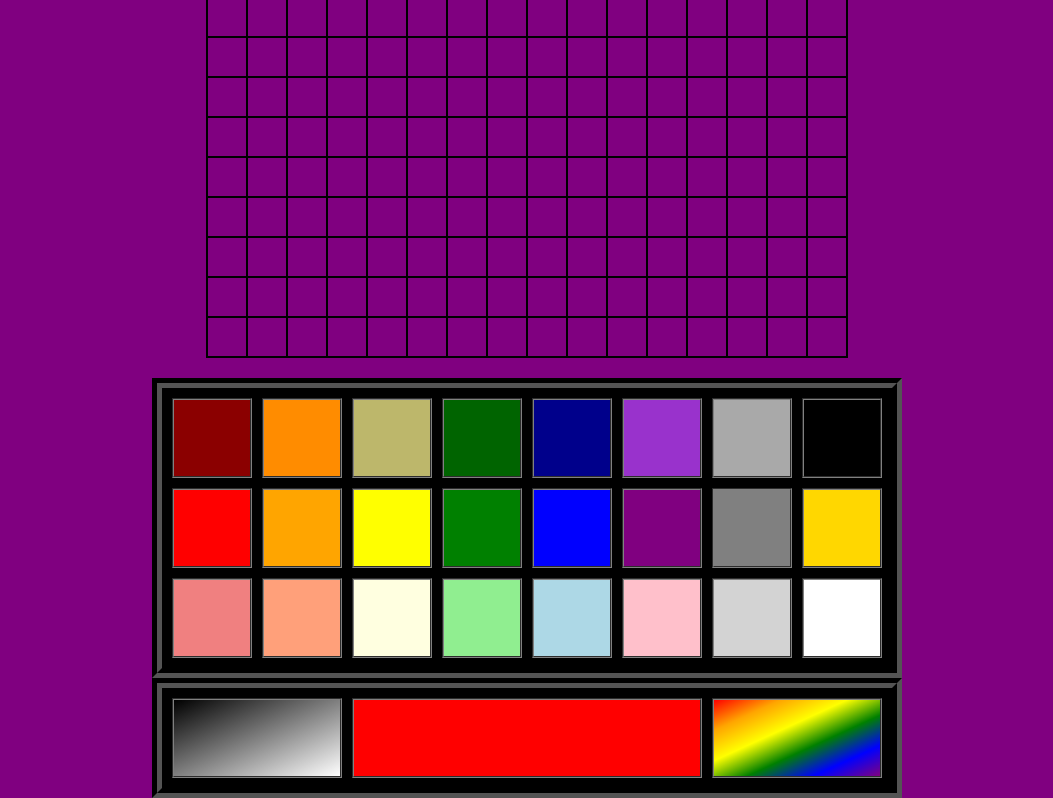
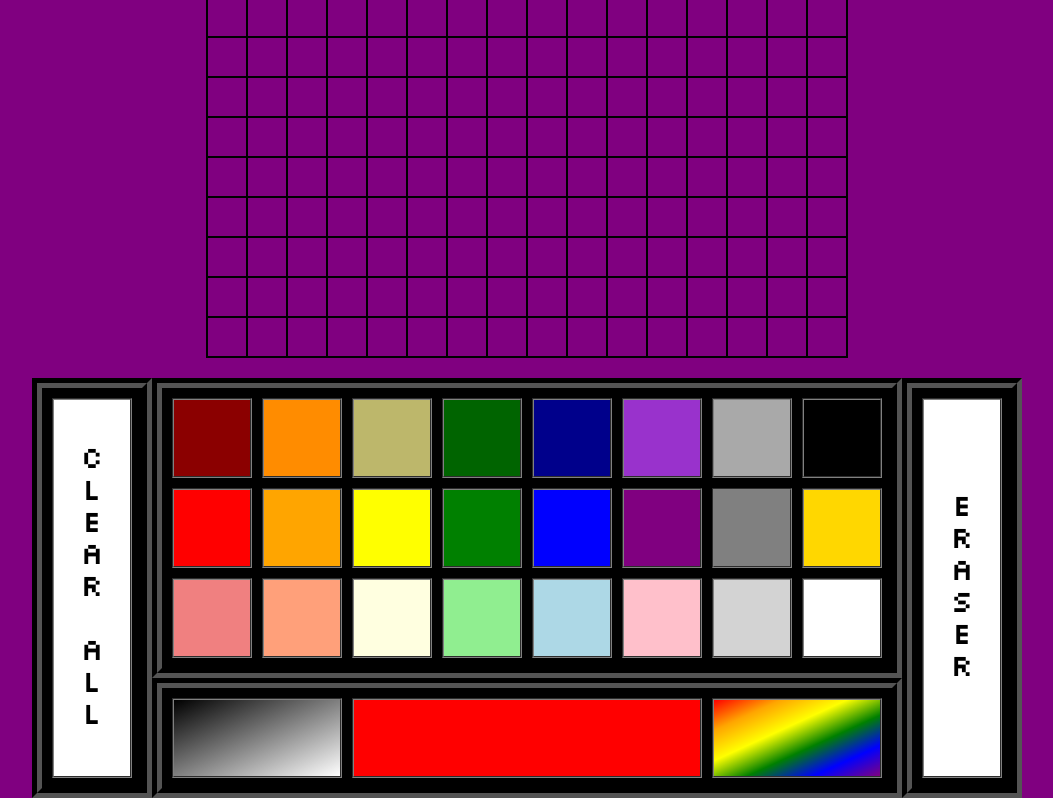
Before and after one commit to PesceLeonardo/etch-a-sketch, a plain HTML site: page index.html in a window 1280 px wide. Shown: the part 430-1228 px from the top of the page, without its empty margins (113-1166 px from the left). Drawn offline with Linux system fonts and the light colour scheme.

Commit message:
Add CSS for eraser and clear all options

```diff
--- a/index.html
+++ b/index.html
@@ -14,6 +14,12 @@
       <a href="#" target="_blank">Link to my GitHub!</a>
     </header>
     <div class="container">
+    </div>
+
+    <div class="options">
+
+      <div class="side selector">
+        <div class="button clear">CLEAR ALL</div>
       </div>
 
       <div class="colors">
@@ -59,6 +65,12 @@
 
       </div>
 
+      <div class="side selector">
+        <div class="button eraser">ERASER</div>
+      </div>
+
+    </div>
+
     <script src="script.js"></script>
   </body>
 
--- a/styles.css
+++ b/styles.css
@@ -29,7 +29,11 @@ body {
   align-items: center;
 }
 
-/* COLOR SELECTORS */
+/* SELECTORS */
+
+.options {
+  display: flex;
+}
 
 .selector {
   padding: 10px;
@@ -45,16 +49,46 @@ body {
   gap: 10px;
 }
 
-.color {
-  width: 80px;
-  height: 80px;
+.side {
+  width: 120px;
 }
+
+/* BUTTONS */
 
 .button {
   border: 2px groove grey;
 
   flex: 0 0 auto;
 }
+
+.side .button {
+  width: 80px;
+  height: 380px;
+}
+
+/* CLEAR & ERASER */
+
+.clear, .eraser {
+  writing-mode: vertical-rl;
+  text-orientation: upright;
+
+  font-family: pixel, monospace;
+  font-size: 32px;
+
+  background-color: white;
+
+  display: flex;
+  justify-content: center;
+  align-items: center;
+}
+
+/* COLOR SELECTORS */
+
+.color {
+  width: 80px;
+  height: 80px;
+}
+
 
 .button:hover {
   border: 2px groove white;
```
Lines whose indentation alone changed are shown as unchanged.
